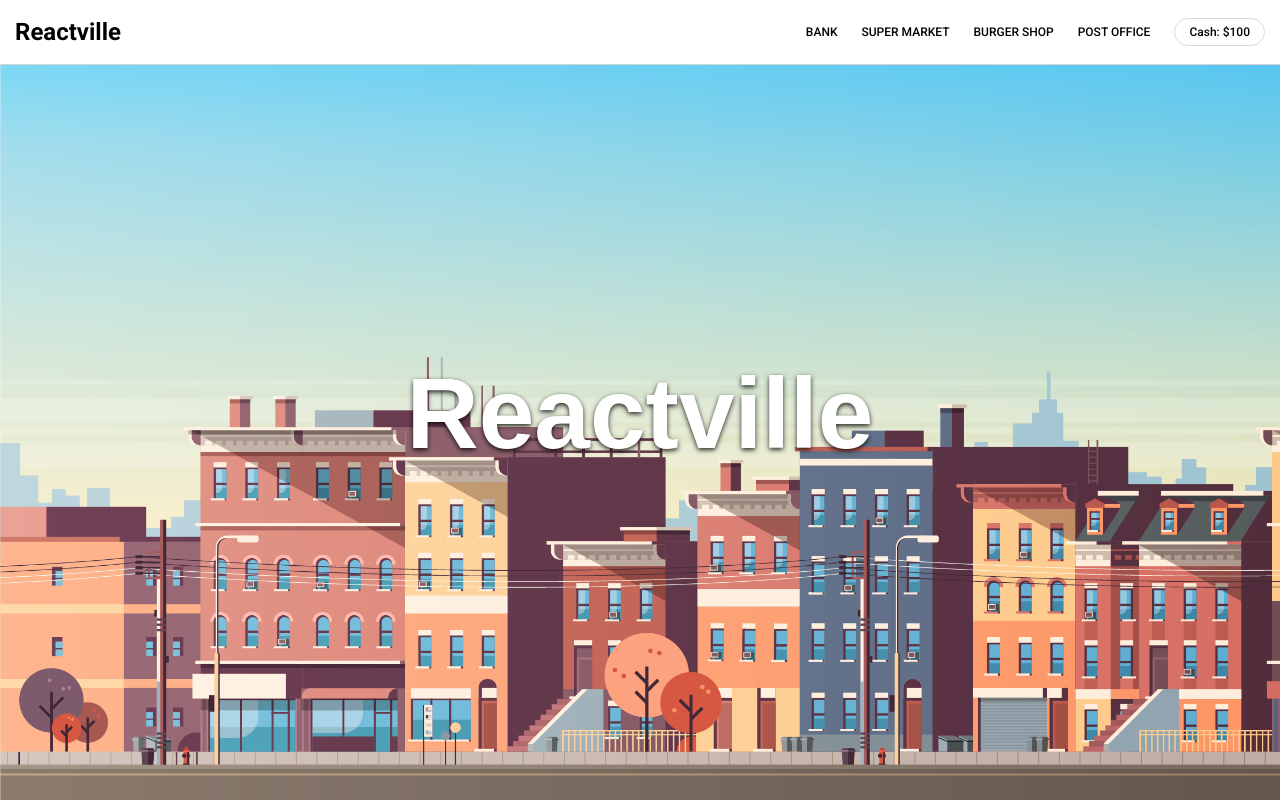
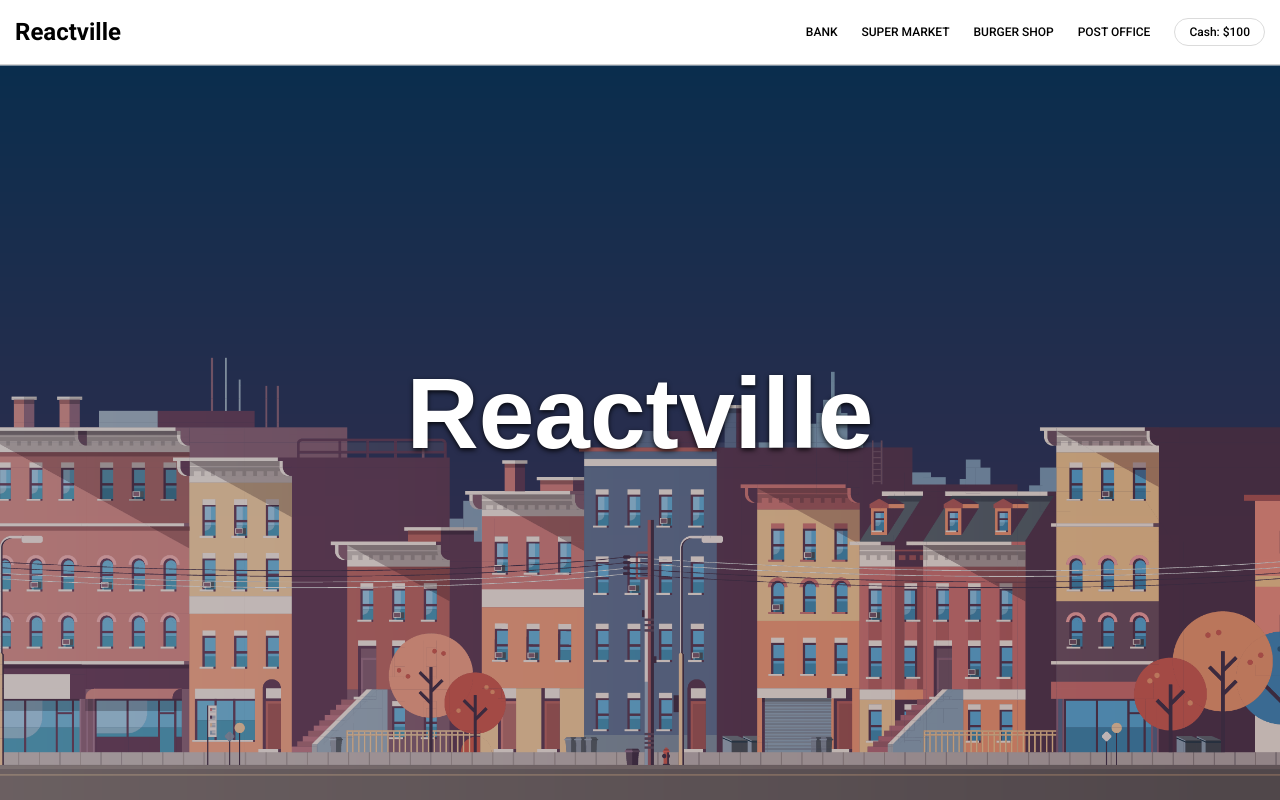
Before and after one commit to whlong1/reactville, a React (Create React App) app: page / in a window 1280 px wide. Built offline with nearby package versions, Linux system fonts and the light colour scheme; a web font is replaced by a local one.

Commit message:
build initial day/night functionality

```diff
--- a/src/App.jsx
+++ b/src/App.jsx
@@ -6,9 +6,10 @@ import './styles/App.css'
 // Components
 import Nav from './Components/Nav/Nav'
 import Bank from './Components/Bank/Bank'
+import Landing from './Components/Landing/Landing'
 import BurgerShop from './Components/BurgerShop/BurgerShop'
+import PostOffice from './Components/PostOffice/PostOffice'
 import SuperMarket from './Components/SuperMarket/SuperMarket'
-import PostOffice from './Components/PostOffice/PostOffice'
 
 const App = () => {
   const [cash, setCash] = useState(100)
@@ -25,7 +26,7 @@ const App = () => {
       <Nav cash={cash} setCash={setCash} />
       <Routes>
         <Route path="/"
-          element={<div className="landing"><h1 id="splash-logo">Reactville</h1></div>}
+          element={<Landing />}
         />
         <Route path="/market"
           element={<SuperMarket handleExchange={handleExchange} />}
--- /dev/null
+++ b/src/Components/Landing/Landing.jsx
@@ -0,0 +1,31 @@
+import React from 'react'
+
+import Day from '../../assets/Day.png'
+import Night from '../../assets/Night.png'
+
+
+const Landing = (props) => {
+
+  const getMinutes = (str) => {
+    const timeArr = str.split(':')
+    const suffix = str.split(' ')[1] === 'PM' ? 720 : 0
+    if (timeArr[0] === '12') return suffix === 0 ? 0 : 720
+    return parseInt(timeArr[0]) * 60 + parseInt(timeArr[1]) + suffix
+  }
+
+  const date = new Date()
+  const time = date.toLocaleTimeString([], { hour: 'numeric', minute: 'numeric' })
+  const currentTime = getMinutes(time)
+  const sunrise = getMinutes('7:00 AM')
+  const sunset = getMinutes('5:00 PM')
+
+  const handleBackground = () => (currentTime > sunrise) && (currentTime < sunset) ? Day : Night
+
+  return (
+    <div className="landing" style={{ backgroundImage: `url(${handleBackground()})` }}>
+      <h1 id="splash-logo">Reactville</h1>
+    </div>
+  )
+}
+
+export default Landing
--- a/src/styles/App.css
+++ b/src/styles/App.css
@@ -65,7 +65,6 @@ nav h1 {
   display: flex;
   align-items: center;
   justify-content: center;
-
   background-size: cover;
-  background-image: url('../assets/reactville-background.png');
+  background-position: center center;
 }
```
Also changed, not shown: src/assets/Day.png (added), src/assets/Night.png (added).
